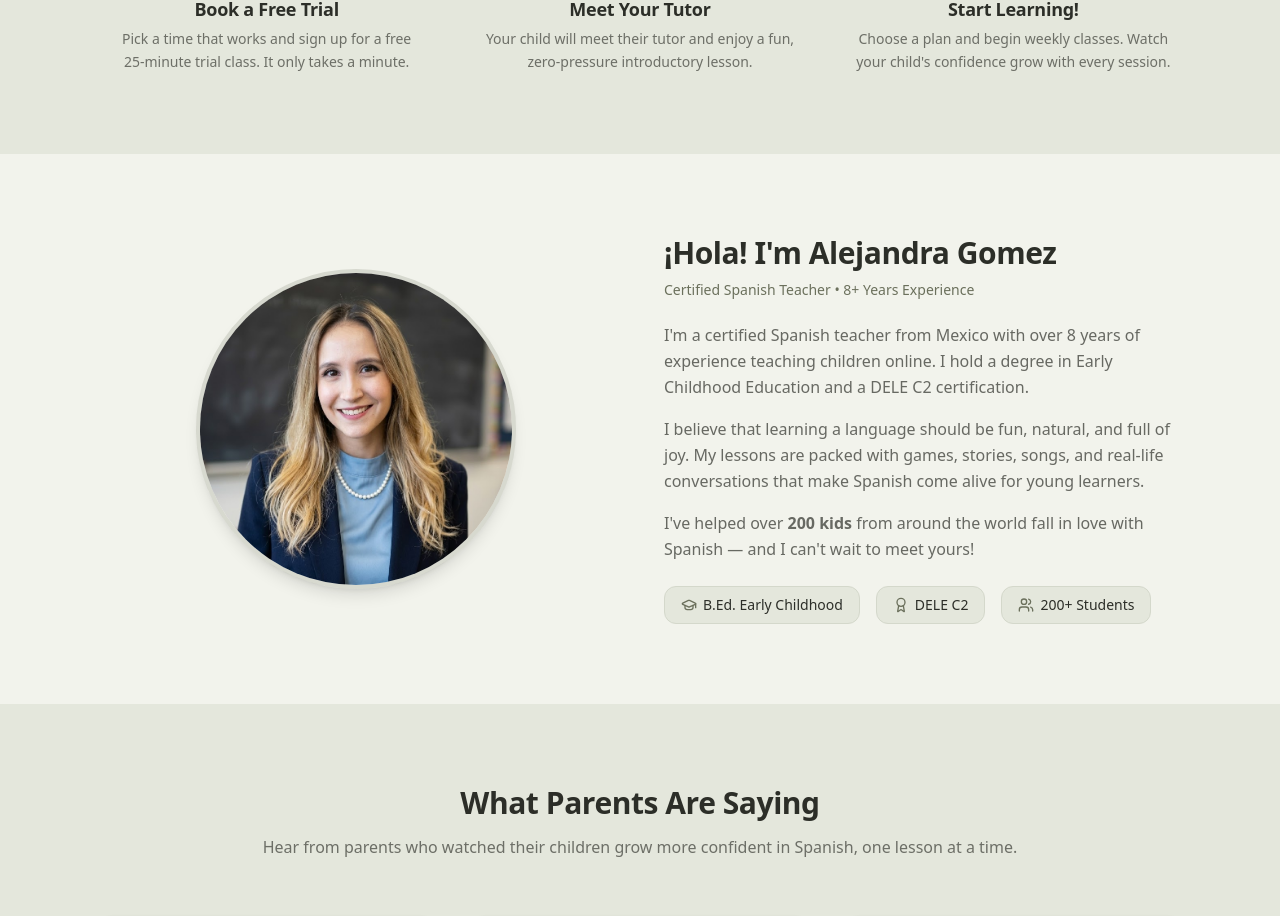
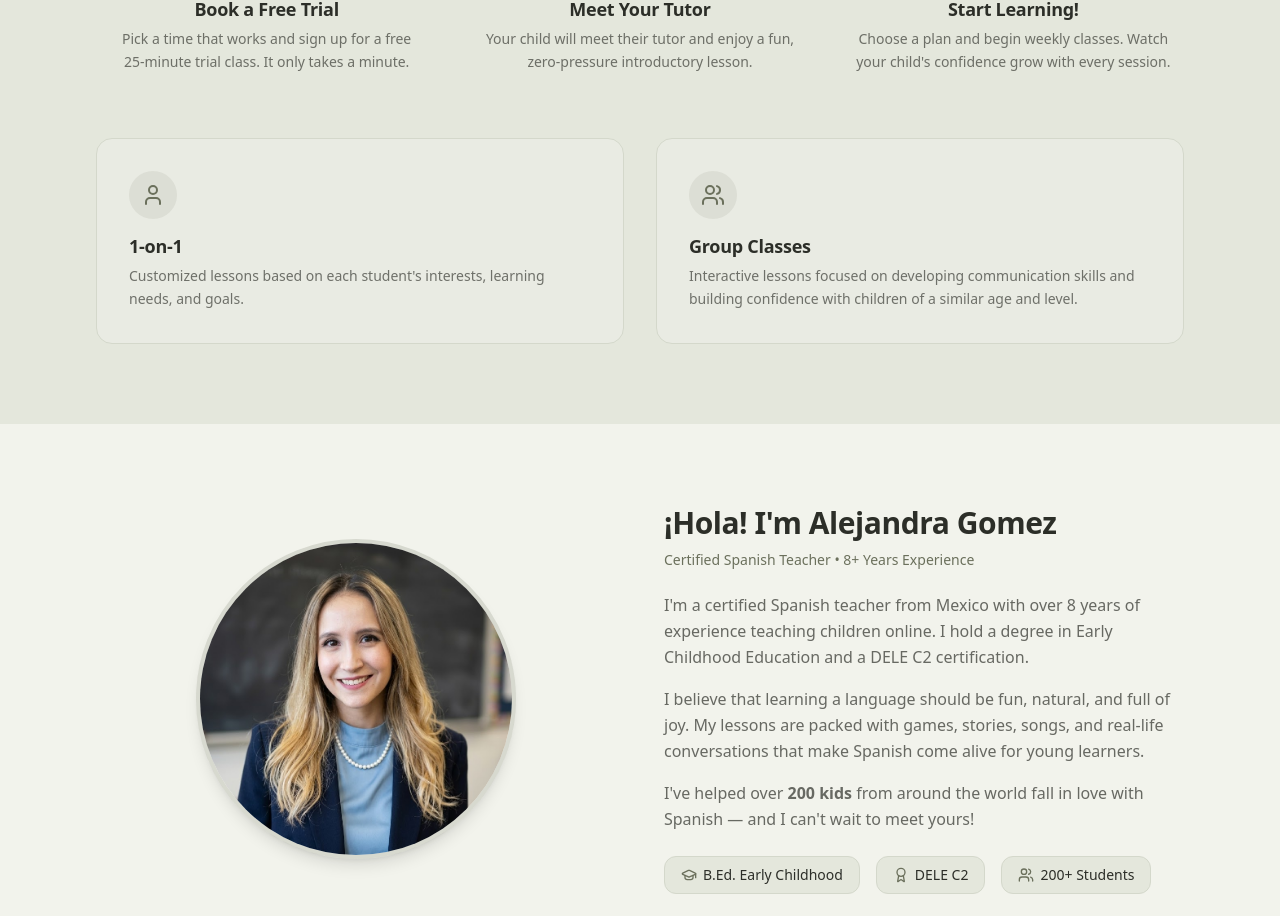
Before and after one commit to spanishprepkids/ui, a Next.js app: page / in a window 1280 px wide. Shown: the part 1598-2514 px from the top of the page. Built offline with nearby package versions, Linux system fonts and the light colour scheme.

Commit message:
Add 1-on-1 and group class options under How It Works.
Co-authored-by: Cursor <cursoragent@cursor.com>

```diff
--- a/src/components/HowItWorks.tsx
+++ b/src/components/HowItWorks.tsx
@@ -1,4 +1,4 @@
-import { LuClipboardList, LuHand, LuRocket } from "react-icons/lu";
+import { LuClipboardList, LuHand, LuRocket, LuUser, LuUsers } from "react-icons/lu";
 
 const steps = [
   {
@@ -21,6 +21,21 @@ const steps = [
     description:
       "Choose a plan and begin weekly classes. Watch your child's confidence grow with every session.",
     icon: LuRocket,
+  },
+];
+
+const lessonTypes = [
+  {
+    icon: LuUser,
+    title: "1-on-1",
+    description:
+      "Customized lessons based on each student's interests, learning needs, and goals.",
+  },
+  {
+    icon: LuUsers,
+    title: "Group Classes",
+    description:
+      "Interactive lessons focused on developing communication skills and building confidence with children of a similar age and level.",
   },
 ];
 
@@ -56,6 +71,25 @@ export default function HowItWorks() {
             </div>
           ))}
         </div>
+
+        <div className="mt-16 grid md:grid-cols-2 gap-8">
+          {lessonTypes.map((lesson) => (
+            <div
+              key={lesson.title}
+              className="bg-background rounded-2xl p-8 border border-border"
+            >
+              <div className="inline-flex items-center justify-center w-12 h-12 rounded-full bg-primary/10 text-primary mb-4">
+                <lesson.icon className="w-6 h-6" />
+              </div>
+              <h3 className="text-lg font-semibold text-foreground mb-2">
+                {lesson.title}
+              </h3>
+              <p className="text-sm text-foreground/65 leading-relaxed">
+                {lesson.description}
+              </p>
+            </div>
+          ))}
+        </div>
       </div>
     </section>
   );
```
